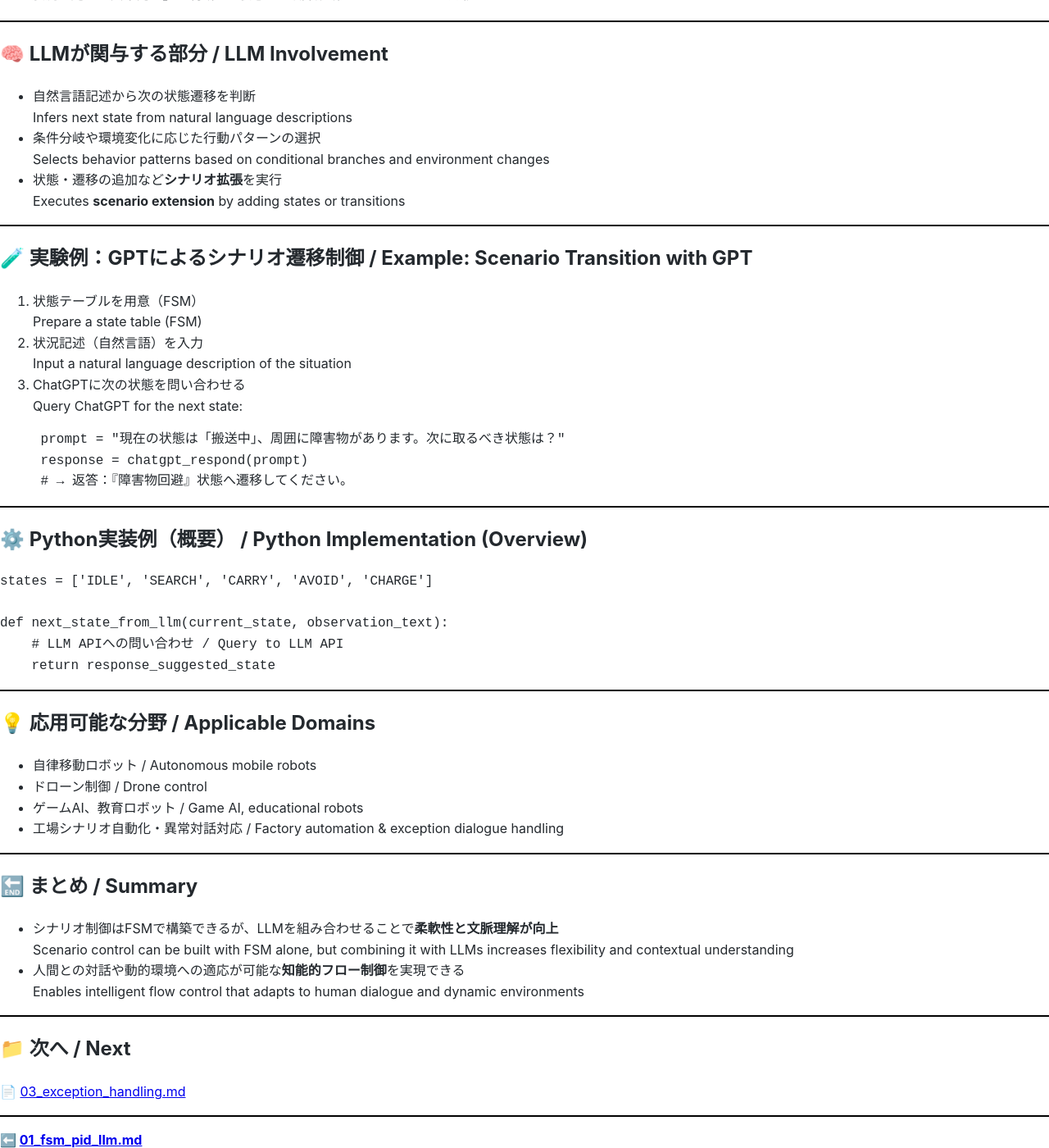
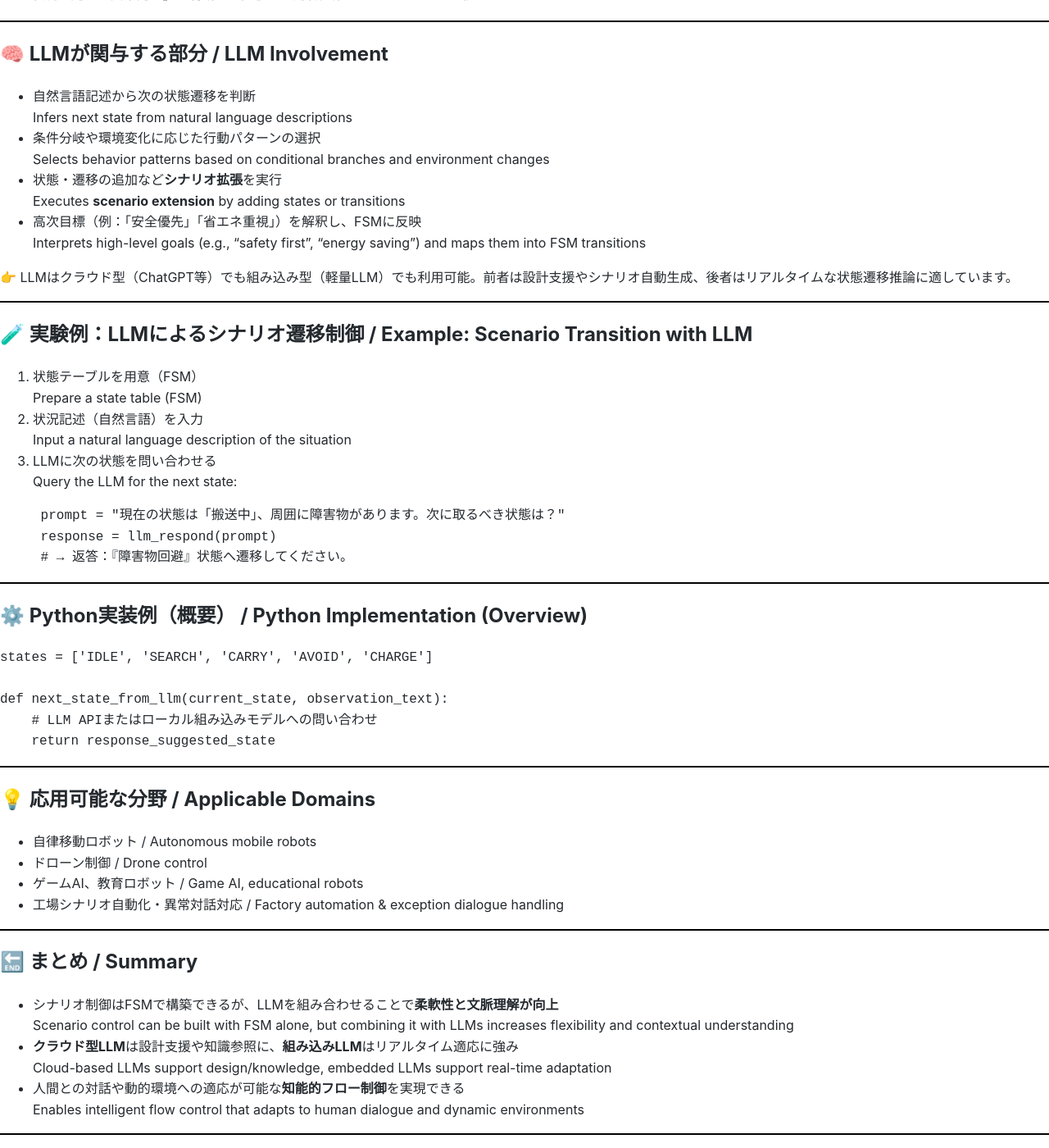
Before and after one commit to Samizo-AITL/EduController, a Jekyll site: the page built from part09_llm_hybrid/theory/02_scenario_control.md, in a window 1280 px wide and 1400 px high, scrolled down 969 px. Shown: the whole window at 82% size. Built offline with Jekyll 4.4.1, drawn with Linux system fonts in a browser that asks for light colours.

Commit message:
Update 02_scenario_control.md

````diff
--- a/part09_llm_hybrid/theory/02_scenario_control.md
+++ b/part09_llm_hybrid/theory/02_scenario_control.md
@@ -55,20 +55,24 @@ LLM：
   Selects behavior patterns based on conditional branches and environment changes
 - 状態・遷移の追加など**シナリオ拡張**を実行
   Executes **scenario extension** by adding states or transitions
+- 高次目標（例：「安全優先」「省エネ重視」）を解釈し、FSMに反映
+  Interprets high-level goals (e.g., "safety first", "energy saving") and maps them into FSM transitions
+
+👉 LLMはクラウド型（ChatGPT等）でも組み込み型（軽量LLM）でも利用可能。前者は設計支援やシナリオ自動生成、後者はリアルタイムな状態遷移推論に適しています。
 
 ---
 
-## 🧪 **実験例：GPTによるシナリオ遷移制御 / Example: Scenario Transition with GPT**
+## 🧪 **実験例：LLMによるシナリオ遷移制御 / Example: Scenario Transition with LLM**
 
 1. 状態テーブルを用意（FSM）
    Prepare a state table (FSM)
 2. 状況記述（自然言語）を入力
    Input a natural language description of the situation
-3. ChatGPTに次の状態を問い合わせる
-   Query ChatGPT for the next state:
+3. LLMに次の状態を問い合わせる
+   Query the LLM for the next state:
     ```python
     prompt = "現在の状態は「搬送中」、周囲に障害物があります。次に取るべき状態は？"
-    response = chatgpt_respond(prompt)
+    response = llm_respond(prompt)
     # → 返答：『障害物回避』状態へ遷移してください。
     ```
 
@@ -80,7 +84,7 @@ LLM：
 states = ['IDLE', 'SEARCH', 'CARRY', 'AVOID', 'CHARGE']
 
 def next_state_from_llm(current_state, observation_text):
-    # LLM APIへの問い合わせ / Query to LLM API
+    # LLM APIまたはローカル組み込みモデルへの問い合わせ
     return response_suggested_state
 ```
 
@@ -99,6 +103,8 @@ def next_state_from_llm(current_state, observation_text):
 
 - シナリオ制御はFSMで構築できるが、LLMを組み合わせることで**柔軟性と文脈理解が向上**
   Scenario control can be built with FSM alone, but combining it with LLMs increases flexibility and contextual understanding
+- **クラウド型LLM**は設計支援や知識参照に、**組み込みLLM**はリアルタイム適応に強み
+  Cloud-based LLMs support design/knowledge, embedded LLMs support real-time adaptation
 - 人間との対話や動的環境への適応が可能な**知能的フロー制御**を実現できる
   Enables intelligent flow control that adapts to human dialogue and dynamic environments
 
@@ -111,4 +117,4 @@ def next_state_from_llm(current_state, observation_text):
 ---
 
 **⬅️ [01_fsm_pid_llm.md](https://samizo-aitl.github.io/EduController/part09_llm_hybrid/theory/01_fsm_pid_llm.html)**
-**🏠 [Part 9 トップに戻る / Back to Part 9 Top](https://samizo-aitl.github.io/EduController/part09_llm_hybrid/)**
+**🏠 [Part 9 トップに戻る / Back to Part 9 Top](https://samizo-aitl.github.io/EduController/)**
````
